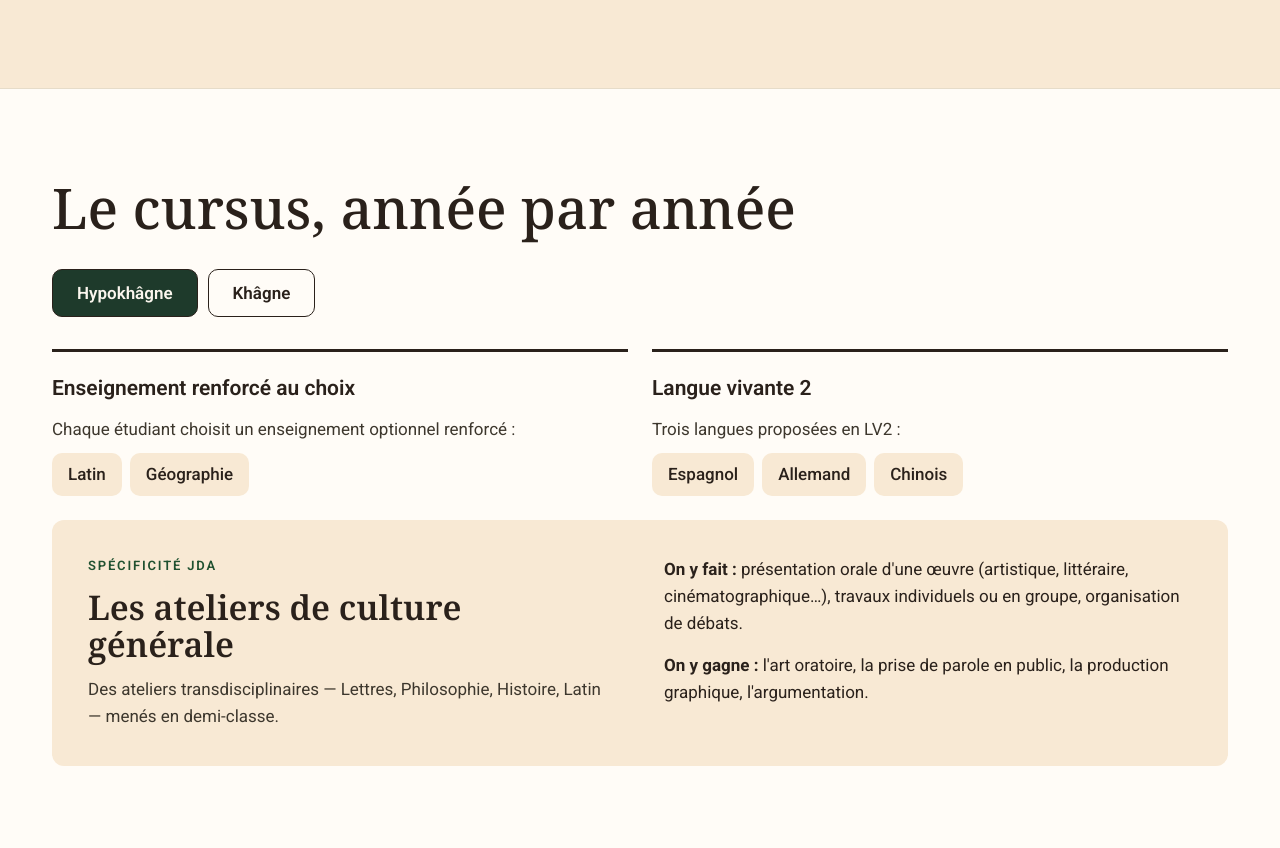
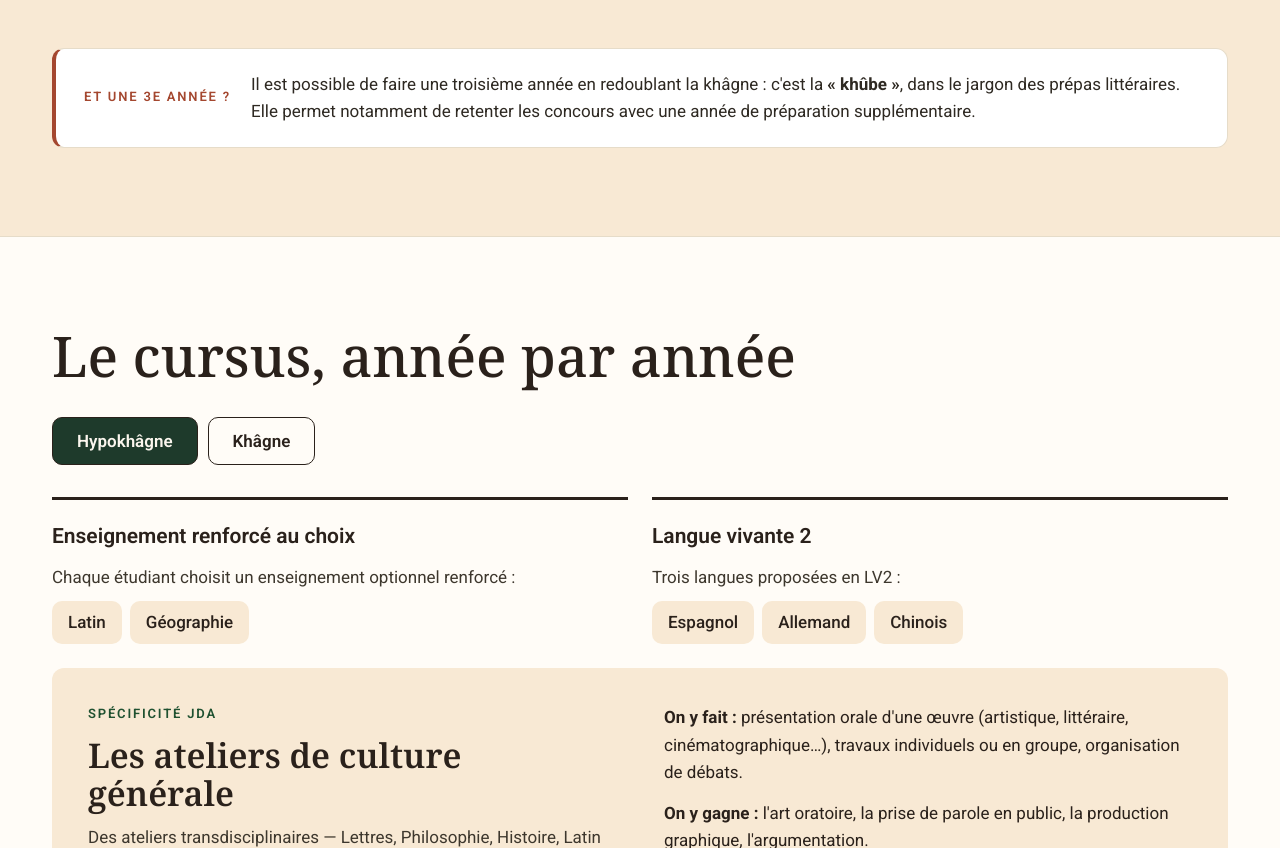
Before and after one commit to MasterKarin99/jda-cpge-litteraires, a plain HTML site: page index.html in a window 1280 px wide. Shown: the part 2039-2887 px from the top of the page. Drawn offline with Linux system fonts and the light colour scheme.

Commit message:
Accueil : mentionne la khûbe (troisième année)
Co-Authored-By: Claude Opus 5.5 <noreply@anthropic.com>
Claude-Session: https://claude.ai/code/session_01MuZZk3d7t38LAa8eTkq9JZ

```diff
--- a/index.html
+++ b/index.html
@@ -149,6 +149,10 @@ a{color:#1F5130}a:hover{color:#143820}
 <li>Une équivalence universitaire (Bac+2 ou Bac+3)</li>
 </ul>
 </article>
+</div>
+<div style="display: flex; flex-wrap: wrap; align-items: center; gap: 10px 20px; background: #FFFFFF; border: 1px solid #E6DCC9; border-left: 4px solid #A4472F; border-radius: 12px; padding: 22px 28px">
+<p style="margin: 0; font-size: 13px; font-weight: 600; letter-spacing: 0.14em; text-transform: uppercase; color: #A4472F">Et une 3e année ?</p>
+<p style="flex: 1 1 520px; margin: 0; font-size: 17px; color: #2E2922">Il est possible de faire une troisième année en redoublant la khâgne : c'est la <strong>« khûbe »</strong>, dans le jargon des prépas littéraires. Elle permet notamment de retenter les concours avec une année de préparation supplémentaire.</p>
 </div>
 </section>
 </div>
```
